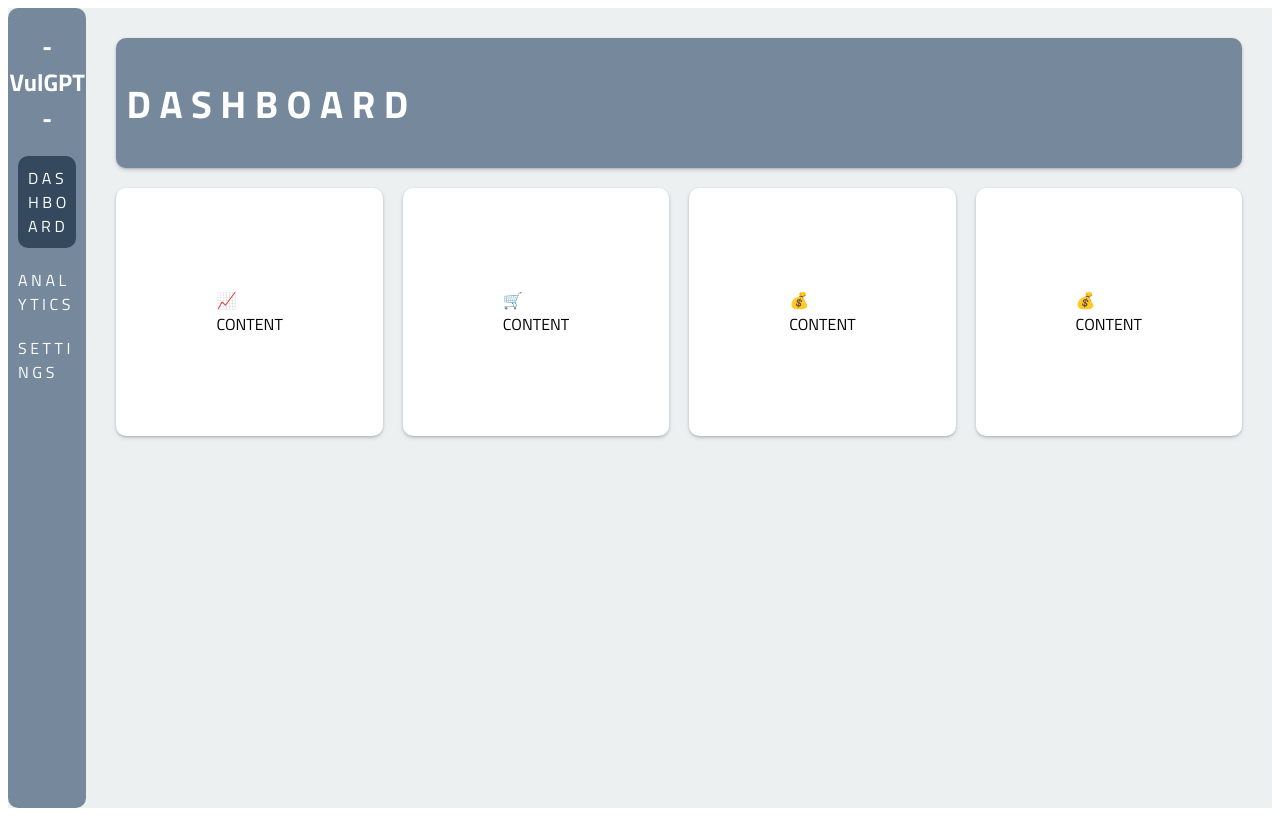
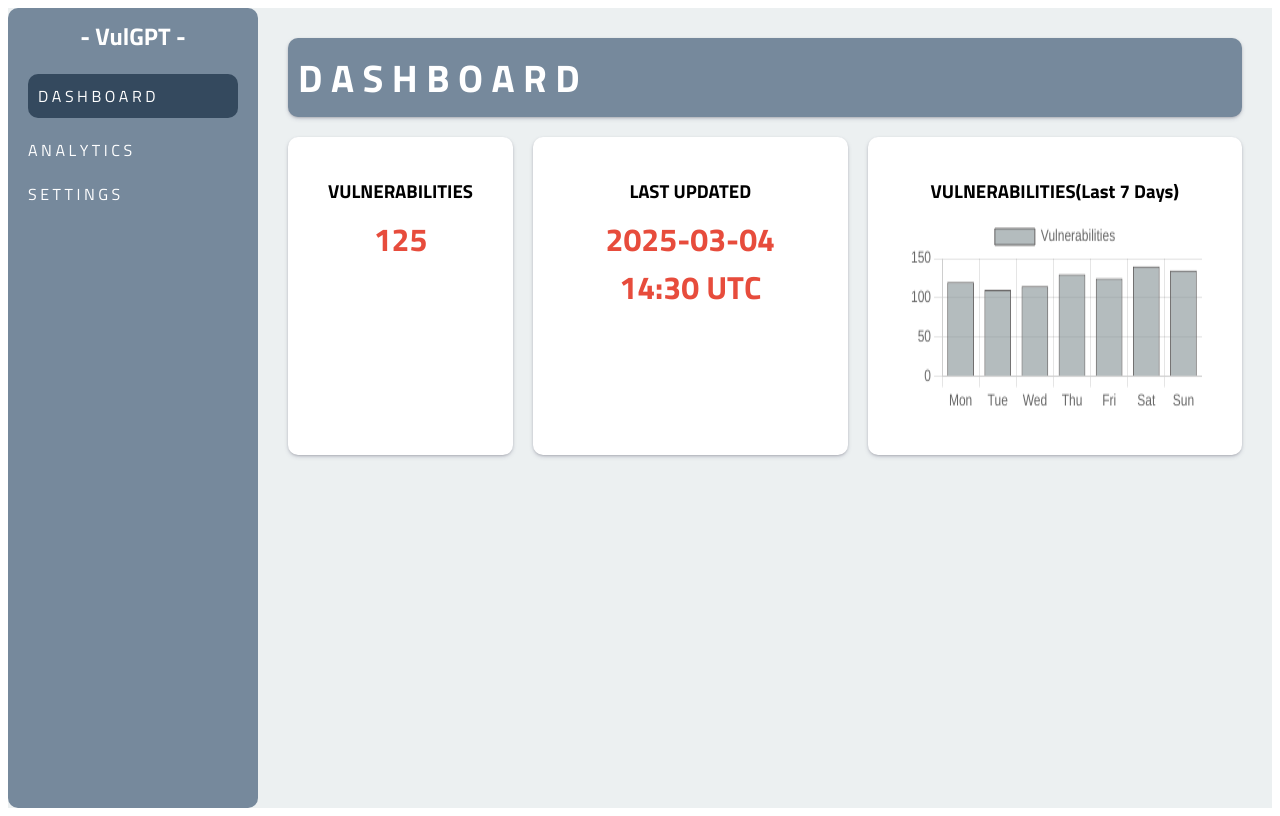
Before and after one commit to Rix95/Senior-Project-REPO, a Vue app in the folder src/vulnerability-frontend/: page /login in a window 1280 px wide. Built offline with nearby package versions, Linux system fonts and the light colour scheme.

Commit message:
Added vulnerabilities chart, vulnerability indicators, last updated,  and applied consistent font styling

```diff
--- a/src/vulnerability-frontend/src/App.vue
+++ b/src/vulnerability-frontend/src/App.vue
@@ -1,5 +1,7 @@
 <script setup>
 import { ref } from 'vue';
+import { Chart } from 'chart.js/auto';
+import { onMounted } from 'vue';
 
 const menuItems = [
   { name: 'D A S H B O A R D', icon: '' },
@@ -8,6 +10,35 @@ const menuItems = [
 ];
 
 const selectedMenu = ref(menuItems[0].name);
+
+const vulnerabilities = ref(125);
+const lastUpdated = ref("2025-03-04 14:30 UTC");
+
+const vulnerabilityData = ref([120, 110, 115, 130, 125, 140, 135]);
+const days = ref(["Mon", "Tue", "Wed", "Thu", "Fri", "Sat", "Sun"]);
+
+onMounted(() => {
+  const ctx = document.getElementById('vulnerabilityChart');
+  new Chart(ctx, {
+    type: 'bar',
+    data: {
+      labels: days.value,
+      datasets: [{
+        label: 'Vulnerabilities',
+        data: vulnerabilityData.value,
+        backgroundColor: 'rgba(130, 144, 147, 0.6)',
+        borderColor: 'rgb(101, 99, 99)',
+        borderWidth: 1
+      }]
+    },
+    options: {
+      responsive: true,
+      scales: {
+        y: { beginAtZero: true }
+      }
+    }
+  });
+});
 </script>
 
 <template>
@@ -32,10 +63,18 @@ const selectedMenu = ref(menuItems[0].name);
         <h1>{{ selectedMenu }}</h1>
       </header>
       <section class="overview">
-        <div class="card">📈 CONTENT</div>
-        <div class="card">🛒 CONTENT</div>
-        <div class="card">💰 CONTENT</div>
-        <div class="card">💰 CONTENT</div>
+        <div class="card">
+          <h3>VULNERABILITIES</h3>
+          <p class="value">{{ vulnerabilities }}</p>
+        </div>
+        <div class="card">
+          <h3>LAST UPDATED</h3>
+          <p class="value">{{ lastUpdated }}</p>
+        </div>
+        <div class="card">
+          <h3>VULNERABILITIES(Last 7 Days)</h3>
+          <canvas id="vulnerabilityChart"></canvas>
+        </div>
       </section>
     </main>
   </div>
@@ -45,50 +84,51 @@ const selectedMenu = ref(menuItems[0].name);
 @import url('https://fonts.googleapis.com/css2?family=Titillium+Web:ital,wght@0,200;0,300;0,400;0,600;0,700;0,900;1,200;1,300;1,400;1,600;1,700&display=swap');
 
 * {
-
+  box-sizing: border-box;
+  margin: 0;
+  padding: 0;
+  font-family: 'Titillium Web', sans-serif;
 }
 
 body {
-
   font-family: 'Titillium Web', sans-serif;
-  margin: 0;
-  padding: 0;
-  box-sizing: border-box;
 }
 
 .dashboard {
-background: #ecf0f1;
-  font-family: 'Titillium Web', sans-serif;
+  background: #ecf0f1;
   display: flex;
   height: 100vh;
+  font-family: 'Titillium Web', sans-serif;
 }
 
 .sidebar {
-  font-family: 'Titillium Web', sans-serif;
   width: 250px;
-  background:rgb(118, 137, 156);
+  background: rgb(118, 137, 156);
   color: white;
   border-radius: 10px;
-  margin: 0px;
+  padding: 10px;
+  font-family: 'Titillium Web', sans-serif;
 }
 
 .logo {
-  font-family: 'Titillium Web', sans-serif;
   font-size: 1.5rem;
   font-weight: bold;
   text-align: center;
   margin-bottom: 20px;
+  font-family: 'Titillium Web', sans-serif;
 }
 
 nav ul {
   list-style: none;
   padding: 0;
+  font-family: 'Titillium Web', sans-serif;
 }
 
 nav li {
   padding: 10px;
   cursor: pointer;
   transition: background 0.3s;
+  font-family: 'Titillium Web', sans-serif;
 }
 
 nav li:hover, .active {
@@ -100,31 +140,50 @@ nav li:hover, .active {
 .content {
   flex: 1;
   padding: 10px;
+  font-family: 'Titillium Web', sans-serif;
 }
 
 .top-bar {
-  font-family: 'Titillium Web', sans-serif;
-  background:rgb(118, 137, 156);
+  background: rgb(118, 137, 156);
   color: white;
   margin: 20px;
   padding: 10px;
   font-size: 1.2rem;
   border-radius: 10px;
   box-shadow: rgba(50, 50, 93, 0.25) 0px 2px 5px -1px, rgba(0, 0, 0, 0.3) 0px 1px 3px -1px;
+  font-family: 'Titillium Web', sans-serif;
 }
 
 .overview {
-  font-family: 'Titillium Web', sans-serif;
   display: flex;
   gap: 20px;
   margin: 20px;
+  font-family: 'Titillium Web', sans-serif;
 }
 
 .card {
-  font-family: 'Titillium Web', sans-serif;
   background: #fff;
-  padding: 100px;
+  padding: 40px;
   border-radius: 10px;
   box-shadow: rgba(50, 50, 93, 0.25) 0px 2px 5px -1px, rgba(0, 0, 0, 0.3) 0px 1px 3px -1px;
+  text-align: center;
+  font-family: 'Titillium Web', sans-serif;
+}
+
+.card h3 {
+  margin-bottom: 10px;
+  font-family: 'Titillium Web', sans-serif;
+}
+
+.value {
+  font-size: 2rem;
+  font-weight: bold;
+  color: #e74c3c;
+  font-family: 'Titillium Web', sans-serif;
+}
+
+canvas {
+  width: 100% !important;
+  height: 200px !important;
 }
 </style>
```
